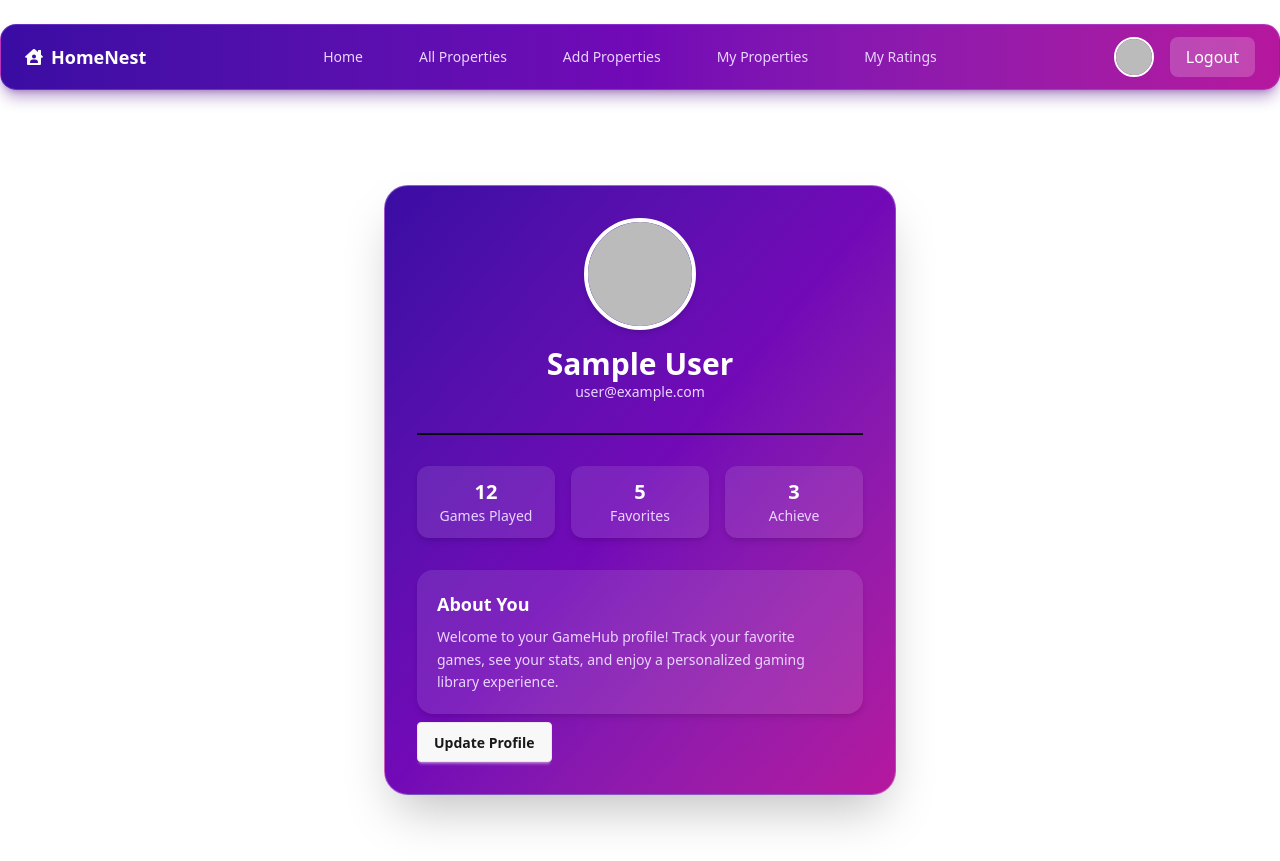
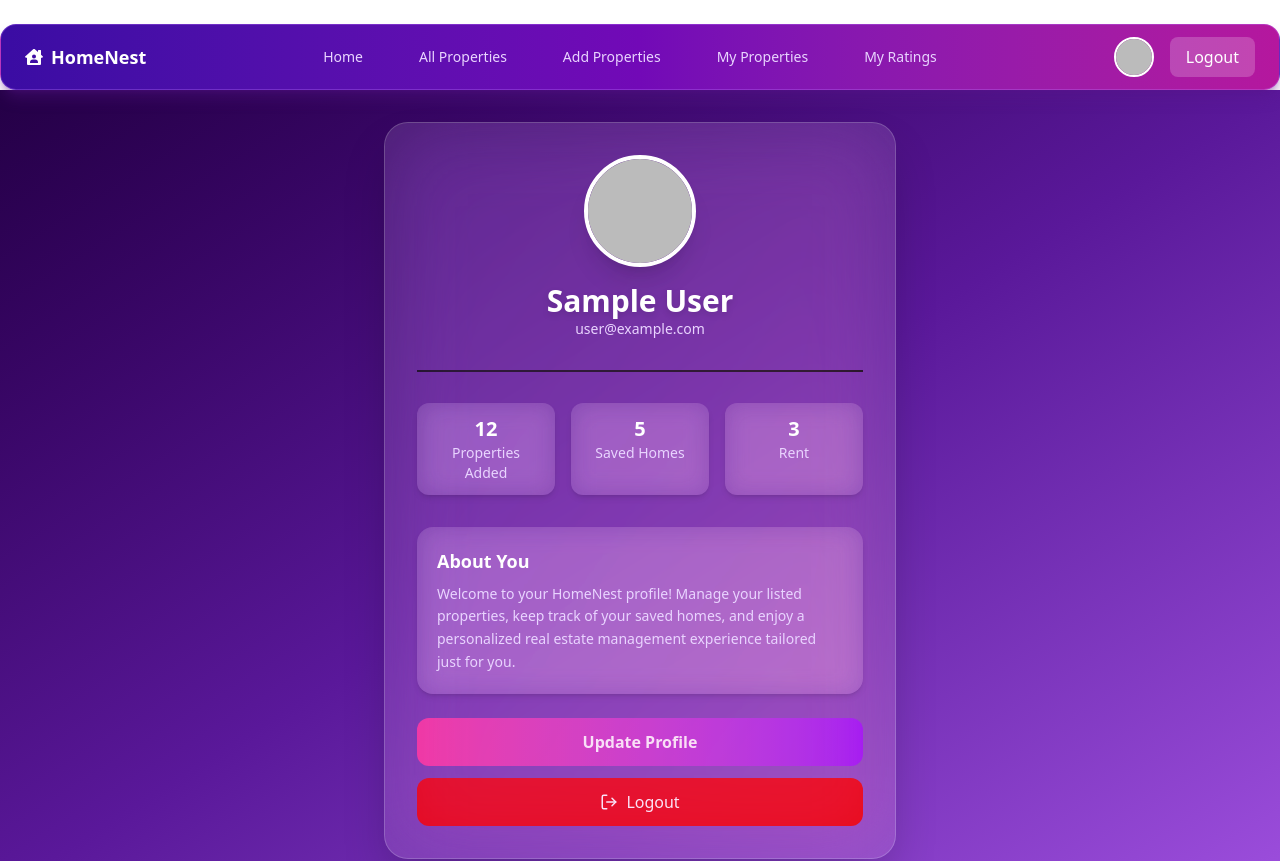
Before and after one commit to SabbirHsarkar/A10_C0013-Client_Side, a React (Vite) app: page /profile in a window 1280 px wide. Shown: the top 861 px of the page. Built offline with nearby package versions, Linux system fonts and the light colour scheme; no server answers; sample sign-in values are in the browser's storage.

Commit message:
Toast Notification Added

```diff
--- a/package.json
+++ b/package.json
@@ -21,6 +21,7 @@
     "motion": "^12.23.24",
     "react": "^19.2.0",
     "react-dom": "^19.2.0",
+    "react-hot-toast": "^2.6.0",
     "react-icons": "^5.5.0",
     "react-router": "^7.9.6",
     "react-toastify": "^11.0.5",
--- a/src/App.jsx
+++ b/src/App.jsx
@@ -1,14 +1,25 @@
 
 import React from "react";
+import { Toaster } from "react-hot-toast";
 
 
 
 
 function App() {
   return (
-    <div>
+    <>
+    <Toaster position="top-center" reverseOrder={false} />
+    <Route
+            path="/properties"
+            element={
+              <PrivateRoute>
+                <AddProperties />
+              </PrivateRoute>
+            }
+          />
+    </>
 
-    </div>
+
   );
 }
 
--- a/src/Pages/AddProperties.jsx
+++ b/src/Pages/AddProperties.jsx
@@ -1,10 +1,14 @@
 import React, { useContext } from 'react';
 import { AuthContext } from '../Provider/AuthProvider';
 import axios, { Axios } from 'axios';
+import { useNavigate } from 'react-router';
+import toast from "react-hot-toast";
 
 const AddProperties = () => {
 
+
   const {user}=useContext(AuthContext);
+  const navigation=useNavigate();
 
   const handleSubmit=(e)=>{
     e.preventDefault();
@@ -37,8 +41,10 @@ const AddProperties = () => {
   axios.post('http://localhost:3000/properties',formData)
     .then(res=>{
       console.log(res);
+      toast.success("Property added successfully!");
 
     })
+    navigation('/all-properties')
 
   }
     return (
--- a/src/Pages/Login.jsx
+++ b/src/Pages/Login.jsx
@@ -4,6 +4,7 @@ import { AuthContext } from "../Provider/AuthProvider";
 import { signInWithEmailAndPassword } from "firebase/auth";
 import auth from "../firebase/firebase.config";
 import { FcGoogle } from "react-icons/fc";
+import { toast } from 'react-toastify';
 
 const Login = () => {
 
@@ -29,6 +30,7 @@ const handleSubmit = (e) => {
       const user = userCredential.user;
       setUser(user);
       navigate(location?.state?.from || "/profile");
+      toast.success("Login Successful!");
 
     })
     .catch((error) => {
@@ -44,6 +46,7 @@ const googleSignIn=()=>{
     const user=result.user
     setUser(user)
     navigate(location?.state?.from || "/profile");
+    toast.success("Registration Successful!");
   })
   .catch(err=>console.log(err))
 
--- a/src/Pages/MyProperties.jsx
+++ b/src/Pages/MyProperties.jsx
@@ -3,6 +3,7 @@ import { AuthContext } from "../Provider/AuthProvider";
 import { Link } from "react-router";
 import { FaLocationDot } from "react-icons/fa6";
 import axios from "axios";
+import toast from "react-hot-toast";
 
 const MyProperties = () => {
   const [myProperties, setMyProperties] = useState([]);
@@ -25,6 +26,7 @@ const MyProperties = () => {
       const filterData= myProperties.filter(property=>property._id!=id)
       console.log(filterData);
       setMyProperties(filterData)
+       toast.success("Deleted successfully!");
 
     })
     .catch(err=>{
--- a/src/Pages/Profile.jsx
+++ b/src/Pages/Profile.jsx
@@ -1,67 +1,101 @@
 import React, { useContext } from "react";
 import { AuthContext } from "../Provider/AuthProvider";
-// import { updateProfile } from "firebase/auth";
-// import auth from "../firebase/firebase.config";
 import { Link } from "react-router";
+import { motion } from "framer-motion";
+import { FiLogOut } from "react-icons/fi";
 
 const Profile = () => {
-  const {  user } = useContext(AuthContext);
+  const { user, logOut } = useContext(AuthContext);
+
+  const handleLogout = () => {
+    logOut();
+  };
+
+  return (
+    <div className="min-h-screen flex items-center justify-center p-6 bg-gradient-to-br from-[#240046] via-[#5A189A] to-[#9D4EDD]">
 
 
-  console.log(user);
-
-  return (
-    <div className="min-h-screen flex items-center justify-center p-6">
-      <div className="w-full max-w-lg bg-white/20 backdrop-blur-xl shadow-2xl rounded-3xl border border-white/30 p-8 text-white bg-gradient-to-br from-[#3A0CA3] via-[#7209B7] to-[#B5179E]">
+      <motion.div
+        initial={{ opacity: 0, y: 40 }}
+        animate={{ opacity: 1, y: 0 }}
+        transition={{ duration: 0.6 }}
+        className="w-full max-w-lg bg-white/10 backdrop-blur-2xl shadow-2xl rounded-3xl
+                   border border-white/20 p-8 text-white relative overflow-hidden"
+      >
 
 
-        <div className="flex flex-col items-center">
-          <img
+        <div className="absolute inset-0 rounded-3xl bg-gradient-to-br from-purple-500/20 to-pink-400/20 blur-2xl pointer-events-none"></div>
+
+
+        <div className="flex flex-col items-center relative z-10">
+          <motion.img
+            initial={{ scale: 0 }}
+            animate={{ scale: 1 }}
+            transition={{ duration: 0.5 }}
             src={user?.photoURL}
             alt="User"
-            className="w-28 h-28 rounded-full border-4 border-white shadow-md object-cover"
+            className="w-28 h-28 rounded-full border-4 border-white shadow-xl object-cover"
           />
-          <h2 className="text-3xl font-bold mt-4">
+
+          <h2 className="text-3xl font-bold mt-4 drop-shadow-md">
             {user?.displayName || "No Name Available"}
           </h2>
           <p className="text-purple-200 text-sm">{user?.email}</p>
         </div>
 
-
         <div className="divider divider-neutral my-6"></div>
 
 
         <div className="grid grid-cols-3 gap-4 text-center">
-          <div className="p-3 bg-white/10 rounded-xl shadow-md hover:bg-white/20 transition">
-            <h3 className="text-xl font-bold">12</h3>
-            <p className="text-sm text-purple-200">Games Played</p>
-          </div>
-
-          <div className="p-3 bg-white/10 rounded-xl shadow-md hover:bg-white/20 transition">
-            <h3 className="text-xl font-bold">5</h3>
-            <p className="text-sm text-purple-200">Favorites</p>
-          </div>
-
-          <div className="p-3 bg-white/10 rounded-xl shadow-md hover:bg-white/20 transition">
-            <h3 className="text-xl font-bold">3</h3>
-            <p className="text-sm text-purple-200">Achieve</p>
-          </div>
+          {[
+            { value: "12", label: "Properties Added" },
+            { value: "5", label: "Saved Homes" },
+            { value: "3", label: "Rent" },
+          ].map((stat, i) => (
+            <motion.div
+              key={i}
+              whileHover={{ scale: 1.07 }}
+              className="p-3 bg-white/10 rounded-xl shadow-md backdrop-blur-md
+                         hover:bg-white/20 transition cursor-pointer"
+            >
+              <h3 className="text-xl font-bold">{stat.value}</h3>
+              <p className="text-sm text-purple-200">{stat.label}</p>
+            </motion.div>
+          ))}
         </div>
 
 
-        <div className="mt-8 bg-white/10 p-5 rounded-2xl shadow-md hover:bg-white/20 transition">
+        <div className="mt-8 bg-white/10 p-5 rounded-2xl shadow-md hover:bg-white/20 transition backdrop-blur-md">
           <h3 className="text-lg font-semibold mb-2">About You</h3>
           <p className="text-purple-200 text-sm leading-relaxed">
-            Welcome to your GameHub profile! Track your favorite games, see your
-            stats, and enjoy a personalized gaming library experience.
+             Welcome to your HomeNest profile! Manage your listed properties,
+    keep track of your saved homes, and enjoy a personalized real estate
+    management experience tailored just for you.
           </p>
         </div>
 
-        <Link to='/update-profile' className="btn mt-2 items-center">
-          Update Profile
-        </Link>
 
-      </div>
+        <div className="mt-6 flex flex-col gap-3">
+
+          <Link
+            to="/update-profile"
+            className="w-full py-3 rounded-xl bg-gradient-to-r from-pink-500 to-purple-600
+                       text-center font-semibold hover:opacity-90 transition"
+          >
+            Update Profile
+          </Link>
+
+
+          <button
+            onClick={handleLogout}
+            className="w-full py-3 rounded-xl bg-red-600 hover:bg-red-700 transition flex items-center justify-center gap-2"
+          >
+            <FiLogOut className="text-lg" /> Logout
+          </button>
+
+        </div>
+
+      </motion.div>
     </div>
   );
 };
--- a/src/Pages/PropertyDetails.jsx
+++ b/src/Pages/PropertyDetails.jsx
@@ -2,6 +2,7 @@ import React, { useEffect, useState, useContext } from "react";
 import { useParams } from "react-router";
 import axios from "axios";
 import { AuthContext } from "../Provider/AuthProvider";
+import toast from "react-hot-toast";
 
 const PropertyDetails = () => {
   const { myId } = useParams();
@@ -41,7 +42,7 @@ const PropertyDetails = () => {
       setRatings([...ratings, ratingData]);
       setStars(0);
       setReview("");
-      alert("Review added!");
+      toast.success("Review added successfully!");
     });
   };
 
--- a/src/Root/Root.jsx
+++ b/src/Root/Root.jsx
@@ -2,15 +2,32 @@ import React from 'react';
 import Navbar from '../Components/Navbar/Navbar';
 import { Outlet } from 'react-router';
 import Footer from '../Components/Footer/Footer';
+import { ToastContainer } from "react-toastify";
+
+import "react-toastify/dist/ReactToastify.css";
 
 const Root = () => {
     return (
-        <div className=''>
+
+        <>
+        <ToastContainer
+                position="top-center"
+                autoClose={2000}
+                hideProgressBar={false}
+                newestOnTop={false}
+                closeOnClick
+                pauseOnHover
+                theme="colored"
+            />
+
+         <div className=''>
             <Navbar></Navbar>
             <Outlet></Outlet>
             <Footer></Footer>
 
         </div>
+        </>
+
     );
 };
 
```
Also changed, not shown: src/Pages/Register.jsx (+13 -5 lines), src/Pages/UpdateProperties.jsx (+11 -10 lines), 1 other file (tests, documents, lock files or other folders).
